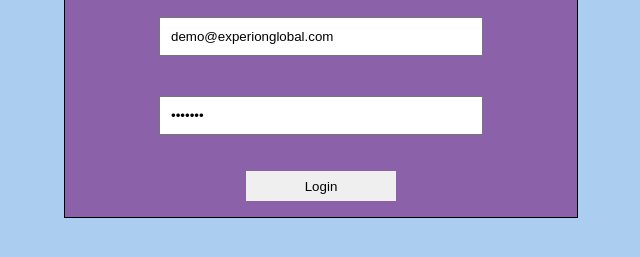
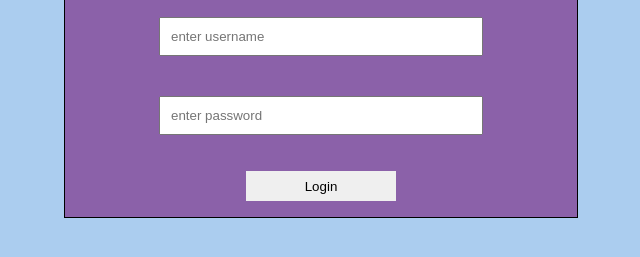
Before and after one commit to expSajith/JS_assignment, a plain HTML site: page Exp/index.html in a window 1280 px wide. Shown: the part 141-398 px from the top of the page, without its empty margins (319-959 px from the left). Drawn offline with Linux system fonts and the light colour scheme.

Commit message:
Update index.html

```diff
--- a/Exp/index.html
+++ b/Exp/index.html
@@ -10,8 +10,8 @@
 			<div class="login">
 			<h1> Login </h1>
 				<form id="login" >
-					<input type="email" id="username" value="demo@experionglobal.com" placeholder="enter username">
-					<input type="password" value="exp@123" id="password" placeholder="enter password">
+					<input type="email" id="username"  placeholder="enter username">
+					<input type="password" id="password" placeholder="enter password">
 					<p> <button type="button" onclick="validate();">Login</button></p>
 				</form>
 			</div>
```
